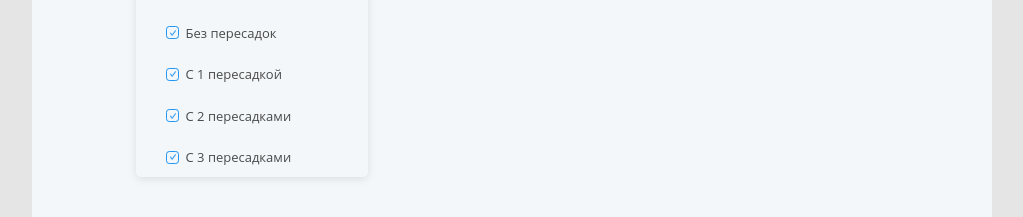
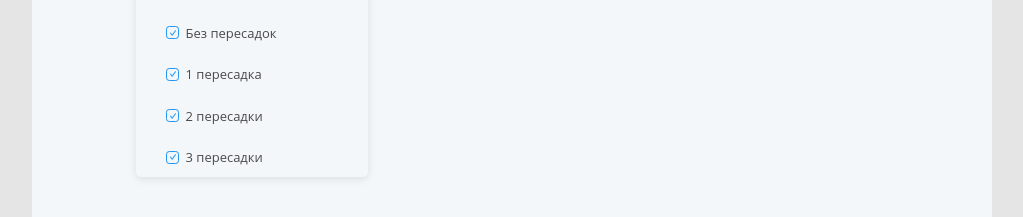
Before and after one commit to Tosha-666/aviasales, a React (Create React App) app: page / in a window 1280 px wide. Shown: the part 215-432 px from the top of the page, without its empty margins (128-1151 px from the left). Built offline with nearby package versions, Linux system fonts and the light colour scheme; no server answers.

Commit message:
mistakes refactoring

```diff
--- a/src/Components/ErrorBoundry/ErrorBoundry.jsx
+++ b/src/Components/ErrorBoundry/ErrorBoundry.jsx
@@ -5,15 +5,18 @@ import { ErrorIndicator } from '../ErrorIndicator'
 export default class ErrorBoundry extends Component {
   state = {
     hasError: false,
+    message: '',
   }
 
-  componentDidCatch() {
+  componentDidCatch(err) {
     this.setState({
       hasError: true,
+      message: err,
     })
   }
 
   render() {
+    console.log(this.state.message)
     if (this.state.hasError) {
       return <ErrorIndicator />
     }
--- a/src/Components/ErrorIndicator/ErrorIndicator.jsx
+++ b/src/Components/ErrorIndicator/ErrorIndicator.jsx
@@ -4,6 +4,7 @@ import 'antd/dist/antd.min.css'
 import './ErrorIndicator.scss'
 
 const ErrorIndicator = () => {
+  console.log('error')
   return <Alert message="Error" type="error" closable showIcon />
 }
 export default ErrorIndicator
--- a/src/Components/FiltersBar/FilterBar.jsx
+++ b/src/Components/FiltersBar/FilterBar.jsx
@@ -79,7 +79,7 @@ const FilterBar = ({
             onChange={filterWithOne}
           />
           <label htmlFor="with-1-transplant" className="checkbox-label">
-            С 1 пересадкой
+            1 пересадка
           </label>
         </li>
         <li className="filter-check">
@@ -91,7 +91,7 @@ const FilterBar = ({
             onChange={filterWithTwo}
           />
           <label htmlFor="with-2-transplant" className="checkbox-label">
-            С 2 пересадками
+            2 пересадки
           </label>
         </li>
         <li className="filter-check">
@@ -103,7 +103,7 @@ const FilterBar = ({
             onChange={filterWithThree}
           />
           <label htmlFor="with-3-transplant" className="checkbox-label">
-            С 3 пересадками
+            3 пересадки
           </label>
         </li>
       </ul>
--- a/src/Components/TicketList/TicketList.jsx
+++ b/src/Components/TicketList/TicketList.jsx
@@ -1,5 +1,6 @@
 import React from 'react'
 import PropTypes from 'prop-types'
+import { Alert } from 'antd'
 import { connect } from 'react-redux'
 
 import { Ticket } from '../Ticket'
@@ -18,6 +19,8 @@ const TicketList = ({
   tab,
   count,
   showMore,
+  err,
+  errorIndicator,
 }) => {
   TicketList.defaultProps = {
     tickets: [],
@@ -44,6 +47,7 @@ const TicketList = ({
     count: PropTypes.number,
     showMore: PropTypes.func,
   }
+
   const getfilteredItems = (tickets) => {
     const fiteredTickets = []
 
@@ -93,6 +97,9 @@ const TicketList = ({
     <div>
       <React.Fragment>
         {load && <Spinner />}
+        {/* {err && (
+          <Alert message={errorIndicator} type="error" closable showIcon />
+        )} */}
         {filterTab(getfilteredItems(tickets))
           .slice(0, count)
           .map((ticket) => (
@@ -123,7 +130,7 @@ const TicketList = ({
 }
 const mapStateToProps = (state) => {
   return {
-    tickets: state.tickets,
+    tickets: Object.assign([], state.tickets),
     load: state.loading,
     al: state.all,
     one: state.withOne,
@@ -131,6 +138,8 @@ const mapStateToProps = (state) => {
     zero: state.without,
     tab: state.filterTab,
     count: state.counter,
+    err: state.error,
+    errorIndicator: state.errorIndicator,
   }
 }
 export default connect(mapStateToProps, actions)(TicketList)
--- a/src/actions/index.js
+++ b/src/actions/index.js
@@ -25,7 +25,9 @@ const ticketsLoaded = () => {
             }
           })
           .catch((err) => {
-            if (err.response.status === 500) {
+            if (err.message === 'Network Error') {
+              dispatch(addFailure(err.message))
+            } else if (err.response.status === 500) {
               if (iterrateNumber > 0) {
                 iterrateNumber -= 1
                 getTickets(searchId)
@@ -37,6 +39,7 @@ const ticketsLoaded = () => {
                 dispatch(addFailure(err.message))
               }
             }
+            dispatch(addFailure('Failed to load tickets'))
           })
       }
       getTickets(searchId)
```
Also changed, not shown: src/Components/Ticket/Ticket.jsx (+6 -2 lines).
